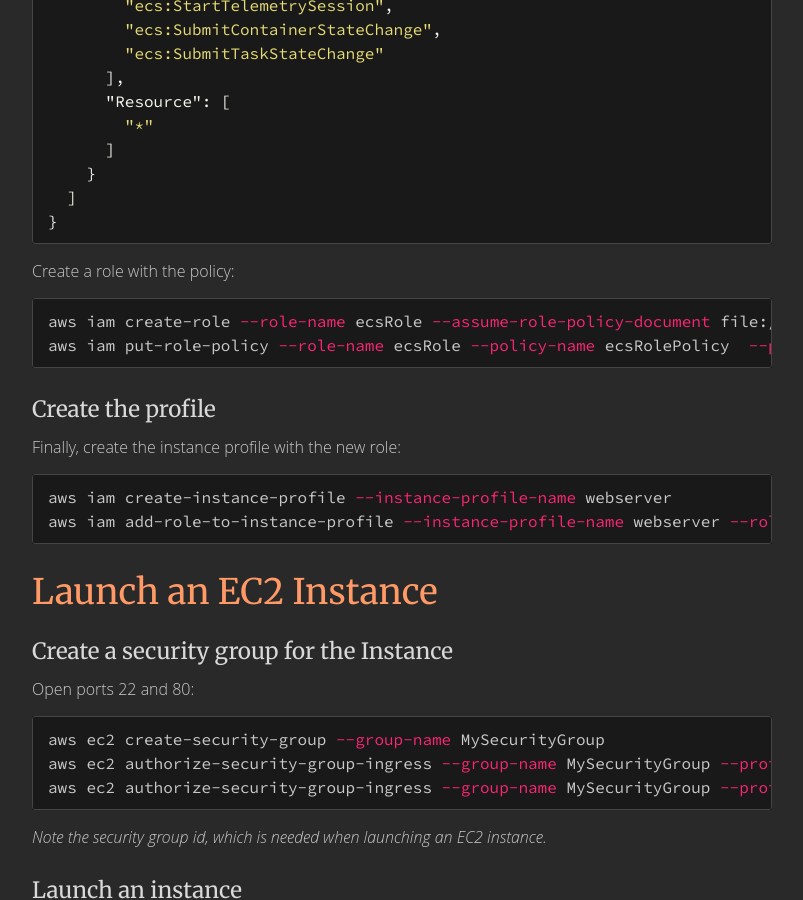
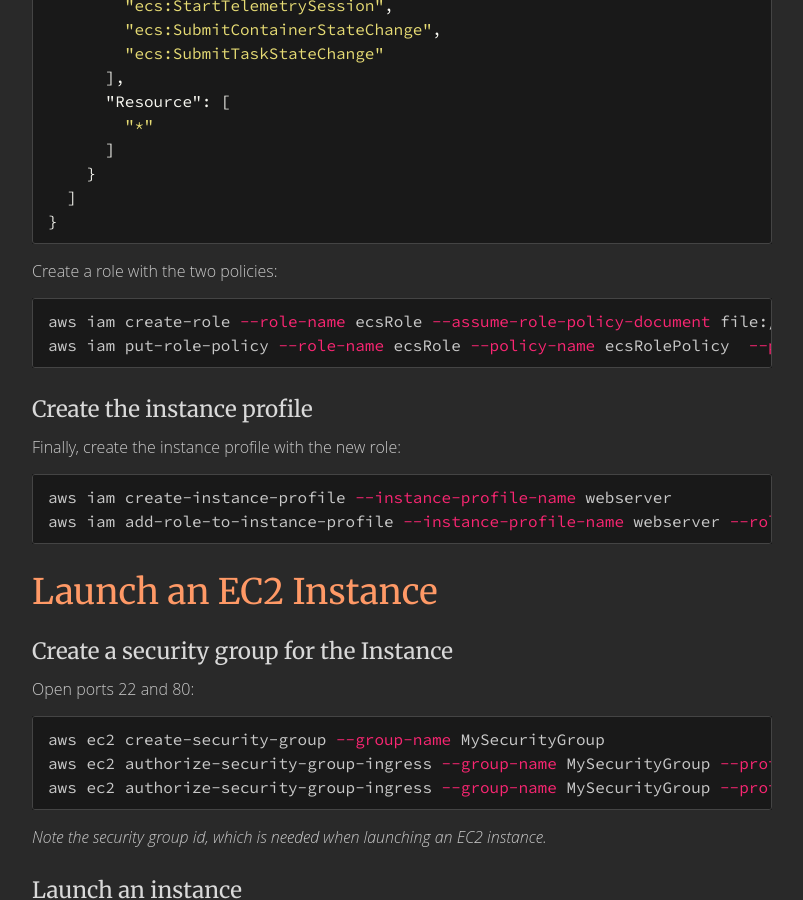
Before and after one commit to explodinglabs/explodinglabs.github.io, a Jekyll site: the page built from _aws/ecs.markdown, in a window 1280 px wide and 900 px high, scrolled down 1715 px. Shown: the whole window, without its empty margins (238-1041 px from the left). Built offline with Jekyll 4.4.1, drawn with Linux system fonts in a browser that asks for light colours; some web fonts are replaced; some of the changed text lies outside the part shown.

Commit message:
Adjust ecs doc

````diff
--- a/_aws/ecs.markdown
+++ b/_aws/ecs.markdown
@@ -83,13 +83,13 @@
 }
 ```
 
-Create a role with the policy:
+Create a role with the two policies:
 
     aws iam create-role --role-name ecsRole --assume-role-policy-document file://ecs-policy.json
     aws iam put-role-policy --role-name ecsRole --policy-name ecsRolePolicy  --policy-document file://role-policy.json
 
-Create the profile
-------------------
+Create the instance profile
+---------------------------
 
 Finally, create the instance profile with the new role:
 
````
